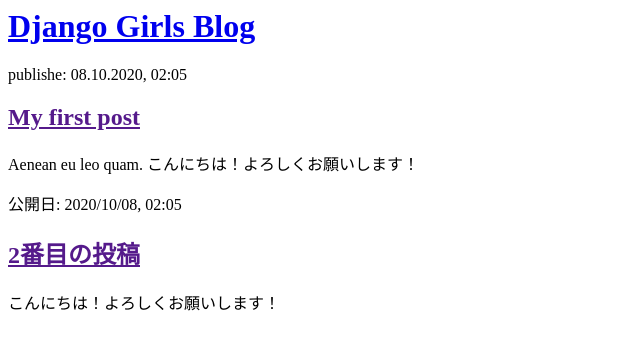
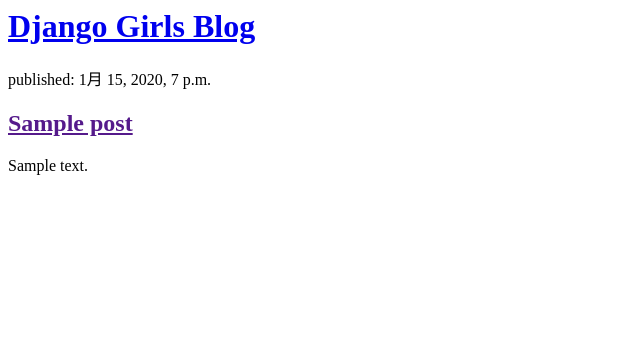
Before and after one commit to Sotaro-Okazaki/my-first-blog, a Django app: page / in a window 1280 px wide. Shown: the top 350 px of the page, without its empty margins (0-640 px from the left). Run offline with Django 3.2, Linux system fonts and the light colour scheme; tables that the repository leaves empty hold one stand-in row (values such as "Sample post").

Commit message:
Modified templates to display posts from datebase.

```diff
--- a/blog/templates/blog/post_list.html
+++ b/blog/templates/blog/post_list.html
@@ -1,22 +1,23 @@
 <html>
+
     <head>
         <title>Django Girls blog</title>
     </head>
+
     <body>
+
         <div>
             <h1><a href="/">Django Girls Blog</a></h1>
         </div>
 
-        <div>
-             <p>publishe: 08.10.2020, 02:05</p>
-             <h2><a href="">My first post</a></h2>
-             <p>Aenean eu leo quam. こんにちは！よろしくお願いします！</p>
-        </div>
+        {% for post in posts%}
+            <div>
+                <p>published: {{ post.published_date }}</p>
+                <h2><a href="">{{ post.title }}</a></h2>
+                <p>{{ post.text|linebreaksbr }}</p>
+            </div>
+        {% endfor %}
 
-        <div>
-            <p>公開日: 2020/10/08, 02:05</p>
-            <h2><a href="">2番目の投稿</a></h2>
-            <p>こんにちは！よろしくお願いします！</p>
-        </div>
     </body>
+
 </html>
--- a/blog/views.py
+++ b/blog/views.py
@@ -1,6 +1,9 @@
 from django.shortcuts import render
+from django.utils import timezone
+from .models import Post
 
 # Create your views here.
 
 def post_list(request):
-    return render(request, 'blog/post_list.html', {})
+    posts = Post.objects.filter(published_date__lte=timezone.now()).order_by('published_date')
+    return render(request, 'blog/post_list.html', {'posts': posts})
```
